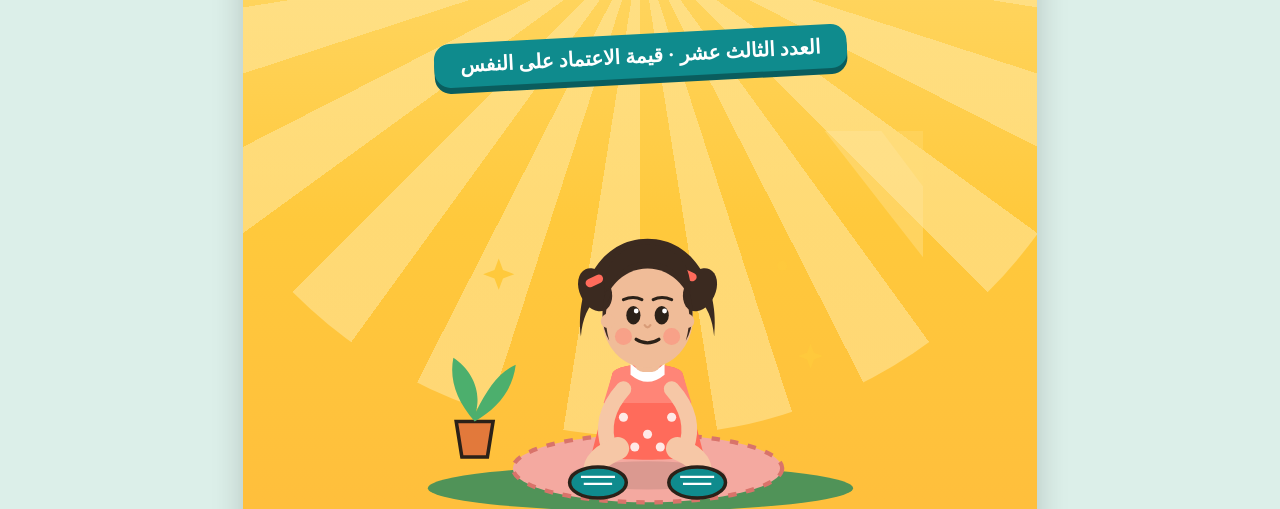
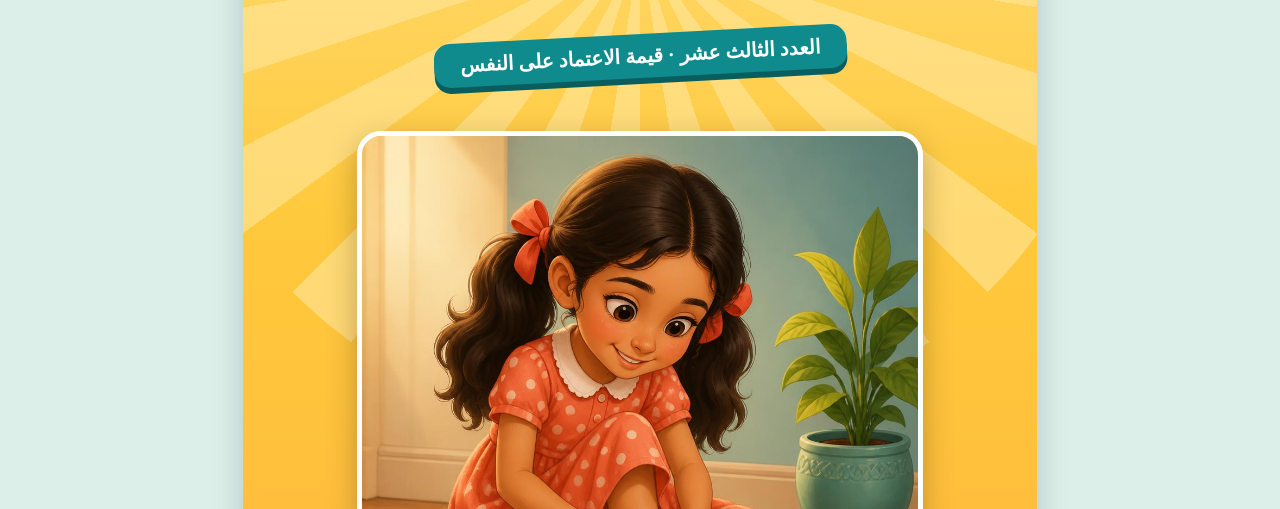
Before and after one commit to saheb-el-kawl-media/baraem-alnour, a plain HTML site: page aitimad.html in a window 1280 px wide. Shown: the part 291-800 px from the top of the page. Drawn offline with Linux system fonts and the light colour scheme; a web font is replaced by a local one.

Commit message:
Add files via upload

```diff
--- a/aitimad.html
+++ b/aitimad.html
@@ -229,107 +229,9 @@
     <div class="tagline">مجلة الأطفال المشرقة ✨</div>
     <div class="issue-badge">العدد الثالث عشر · قيمة الاعتماد على النفس</div>
 
-    <svg class="scene" viewBox="0 0 400 280" style="z-index:2;">
-      <!-- soft sunlight rays -->
-      <g opacity="0.35">
-        <path d="M330 0 L400 0 L400 90 Z" fill="#FFE8A3"/>
-        <path d="M370 0 L400 0 L400 40 Z" fill="#FFDE7A"/>
-      </g>
+    <img class="scene" src="aitimad_cover.jpg" alt="ليلى تربط حذاءها" style="z-index:2;width:150mm;border-radius:24px;box-shadow:0 10px 30px rgba(0,0,0,.25);border:5px solid #fff;">
 
-      <!-- ground shadow -->
-      <ellipse cx="200" cy="252" rx="150" ry="16" fill="#3E8E5B" opacity="0.9"/>
-
-      <!-- round rug under her -->
-      <ellipse cx="205" cy="238" rx="95" ry="24" fill="#F4A9A0"/>
-      <ellipse cx="205" cy="238" rx="95" ry="24" fill="none" stroke="#D9736A" stroke-width="3" stroke-dasharray="6 7"/>
-
-      <!-- small potted plant, left -->
-      <path d="M70 205 L96 205 L92 230 L74 230 Z" fill="#E2793B" stroke="#2B2118" stroke-width="2.5"/>
-      <path d="M83 205 C70 190 65 175 68 160 C80 168 88 182 84 198 C92 182 100 170 112 165 C110 182 100 195 83 205 Z" fill="#4CAF6D"/>
-
-      <!-- contact shadow under body -->
-      <ellipse cx="205" cy="243" rx="55" ry="10" fill="#2B2118" opacity="0.12"/>
-
-      <!-- ============ GIRL CHARACTER (Layla) v2 ============ -->
-  <!-- dress body (drawn first, behind head) -->
-  <path d="M180 172 C180 162 230 162 230 172 L244 226 C244 234 166 234 166 226 Z" fill="#FF6B5B"/>
-  <path d="M180 172 C180 162 230 162 230 172 L236 192 L174 192 Z" fill="#FF8577"/>
-  <path d="M193 164 Q205 176 217 164 L217 172 Q205 182 193 172 Z" fill="#fff"/>
-  <g fill="#fff" opacity="0.85">
-    <circle cx="188" cy="202" r="3.2"/>
-    <circle cx="205" cy="214" r="3.2"/>
-    <circle cx="222" cy="202" r="3.2"/>
-    <circle cx="196" cy="223" r="3.2"/>
-    <circle cx="214" cy="223" r="3.2"/>
-  </g>
-
-  <path d="M188 182 Q170 202 178 224" stroke="#F6C7A6" stroke-width="11" fill="none" stroke-linecap="round"/>
-  <path d="M222 182 Q240 202 232 224" stroke="#F6C7A6" stroke-width="11" fill="none" stroke-linecap="round"/>
-
-  <path d="M184 224 Q162 233 170 246" stroke="#F6C7A6" stroke-width="16" fill="none" stroke-linecap="round"/>
-  <path d="M226 224 Q248 233 240 246" stroke="#F6C7A6" stroke-width="16" fill="none" stroke-linecap="round"/>
-
-  <g>
-    <ellipse cx="170" cy="248" rx="20" ry="11" fill="#0F8B8D" stroke="#2B2118" stroke-width="2.5"/>
-    <path d="M158 244 L182 244 M160 249 L180 249" stroke="#fff" stroke-width="1.6"/>
-  </g>
-  <g>
-    <ellipse cx="240" cy="248" rx="20" ry="11" fill="#0F8B8D" stroke="#2B2118" stroke-width="2.5"/>
-    <path d="M228 244 L252 244 M230 249 L250 249" stroke="#fff" stroke-width="1.6"/>
-  </g>
-
-  <!-- neck -->
-  <rect x="196" y="156" width="18" height="14" rx="6" fill="#F0BC98"/>
-
-  <!-- back hair (behind head, wider at bottom for pigtail attachment) -->
-  <path d="M158 145 C154 110 172 76 205 76 C238 76 256 110 252 145 C250 120 236 108 205 108 C174 108 160 120 158 145 Z" fill="#3B2A20"/>
-
-  <!-- HEAD: slightly oval, narrower chin -->
-  <ellipse cx="205" cy="132" rx="32" ry="35" fill="#F0BC98"/>
-
-  <!-- pigtails positioned higher, near temple/top, small and rounded -->
-  <ellipse cx="168" cy="112" rx="11" ry="16" fill="#3B2A20" transform="rotate(-25 168 112)"/>
-  <ellipse cx="242" cy="112" rx="11" ry="16" fill="#3B2A20" transform="rotate(25 242 112)"/>
-  <rect x="161" y="103" width="13" height="6" rx="3" fill="#FF6B5B" transform="rotate(-25 167 106)"/>
-  <rect x="226" y="103" width="13" height="6" rx="3" fill="#FF6B5B" transform="rotate(25 243 106)"/>
-
-  <!-- front hair / fringe, higher hairline showing more forehead -->
-  <path d="M175 118 C172 92 187 80 205 80 C223 80 238 92 235 118 C230 100 218 92 205 92 C192 92 180 100 175 118 Z" fill="#3B2A20"/>
-  <path d="M176 112 C172 124 172 138 178 148 C174 134 175 122 180 114 Z" fill="#3B2A20"/>
-  <path d="M234 112 C238 124 238 138 232 148 C236 134 235 122 230 114 Z" fill="#3B2A20"/>
-
-  <!-- small ears, mostly hidden -->
-  <circle cx="177" cy="134" r="5" fill="#F0BC98"/>
-  <circle cx="233" cy="134" r="5" fill="#F0BC98"/>
-
-  <!-- blush, smaller and lower -->
-  <circle cx="188" cy="145" r="6" fill="#FF8577" opacity="0.5"/>
-  <circle cx="222" cy="145" r="6" fill="#FF8577" opacity="0.5"/>
-
-  <!-- eyes: closer together, higher up on face -->
-  <ellipse cx="195" cy="130" rx="5" ry="6.5" fill="#2B2118"/>
-  <ellipse cx="215" cy="130" rx="5" ry="6.5" fill="#2B2118"/>
-  <circle cx="197" cy="127" r="1.7" fill="#fff"/>
-  <circle cx="217" cy="127" r="1.7" fill="#fff"/>
-
-  <!-- eyebrows -->
-  <path d="M188 119 Q195 116 201 119" stroke="#2B2118" stroke-width="2.2" fill="none" stroke-linecap="round"/>
-  <path d="M209 119 Q215 116 222 119" stroke="#2B2118" stroke-width="2.2" fill="none" stroke-linecap="round"/>
-
-  <!-- small subtle nose -->
-  <path d="M203 137 Q205 140 207 137" stroke="#D89C78" stroke-width="1.6" fill="none" stroke-linecap="round"/>
-
-  <!-- mouth: small, closer to nose -->
-  <path d="M197 147 Q205 152 213 147" stroke="#2B2118" stroke-width="2.4" fill="none" stroke-linecap="round"/>
-
-  <g fill="#FFC93C">
-    <path d="M100 90 l3 8 l8 3 l-8 3 l-3 8 l-3 -8 l-8 -3 l8 -3 Z"/>
-    <path d="M320 150 l2.4 6.4 l6.4 2.4 l-6.4 2.4 l-2.4 6.4 l-2.4 -6.4 l-6.4 -2.4 l6.4 -2.4 Z"/>
-    <circle cx="300" cy="95" r="3.5"/>
-  </g>
-    </svg>
-
-    <div class="cover-caption">"أفعلها بنفسي، وأفخر بنفسي 💪" — قصة هذا العدد</div>
+        <div class="cover-caption">"أفعلها بنفسي، وأفخر بنفسي 💪" — قصة هذا العدد</div>
 
     <svg class="brand-seal" viewBox="0 0 200 200" style="width:24mm;z-index:2;margin-top:14mm;filter:drop-shadow(0 3px 5px rgba(0,0,0,.22));">
       <circle cx="100" cy="100" r="96" fill="#1A1A1A"/>
```
Also changed, not shown: aitimad_cover.jpg (added), og_aitimad.png.
